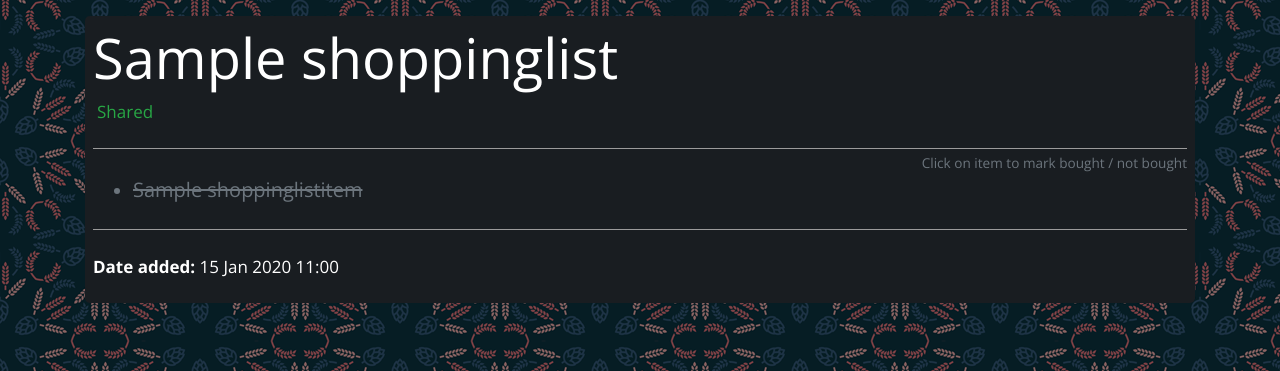
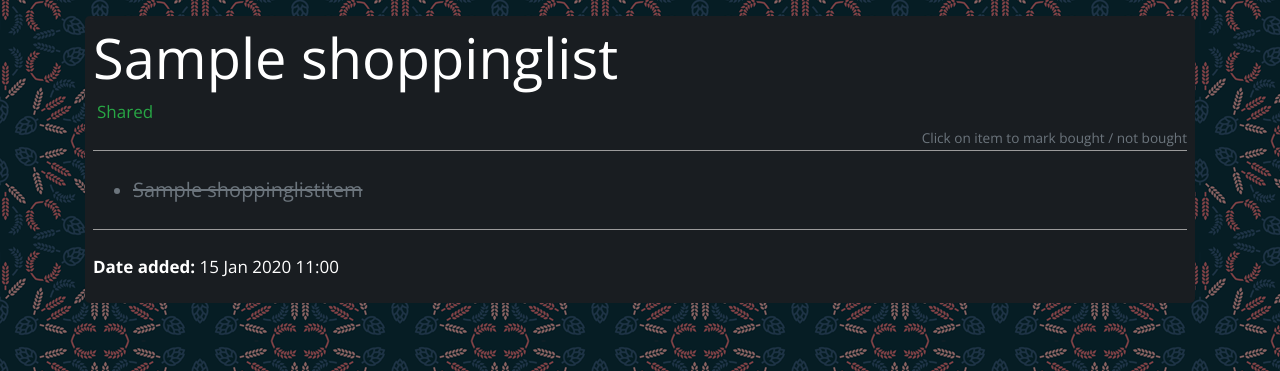
Before and after one commit to kamilcinner/scheduler, a Django app: page /scheduler/shoppinglist/00000000-0000-0000-0000-000000000001/ in a window 1280 px wide. Shown: the part 59-430 px from the top of the page. Run offline with Django 3.2, Linux system fonts and the light colour scheme; tables that the repository leaves empty hold one stand-in row (values such as "Sample post"); some libraries are stand-ins or nearby versions.

Commit message:
Improved UX

```diff
--- a/task_manager/templates/task_manager/shoppinglist_detail.html
+++ b/task_manager/templates/task_manager/shoppinglist_detail.html
@@ -4,16 +4,16 @@
   <div class="jumbotron mb-3 p-2 bg-scheduler-dark-2 c-scheduler-white">
     <h1 class="display-4">{{ shoppinglist.name }}</h1>
     {% if shoppinglist.is_shared %}<p class="ml-1 font-weight-light my-0 text-success">Shared</p>{% endif %}
-    <hr class="mt-4 mb-0 bg-scheduler-light">
+    <p class="my-0 text-right"><small class="font-weight-light text-muted">Click on item to mark bought / not bought</small></p>
+    <hr class="mb-4 mt-0 bg-scheduler-light">
     {% if shoppinglist.shoppinglistitem_set.all.count >= 1 %}
-      <p class="my-0 text-right"><small class="font-weight-light text-muted">Click on item to mark bought / not bought</small></p>
       <ul>
         {% for item in shoppinglist.shoppinglistitem_set.all %}
         <li class="my-0 {% if item.status %}text-muted{% endif %}"><a class="{% if item.status %}text-line-through text-muted{% else %}c-scheduler-white{% endif %}" href="{% url 'task_manager:slist-item-mark-bought' item.pk %}"><p class="lead mt-0 mb-2">{{ item.name }}</p></a></li>
         {% endfor %}
       </ul>
     {% else %}
-      <p class="mt-4 text-muted">There is no any item yet</p>
+      <p class="lead mt-4 text-muted">There is no any item yet</p>
     {% endif %}
     <hr class="my-4 bg-scheduler-light">
     <p><strong>Date added:</strong> {{ shoppinglist.date_added|date:'d M Y H:i' }}</p>
```
